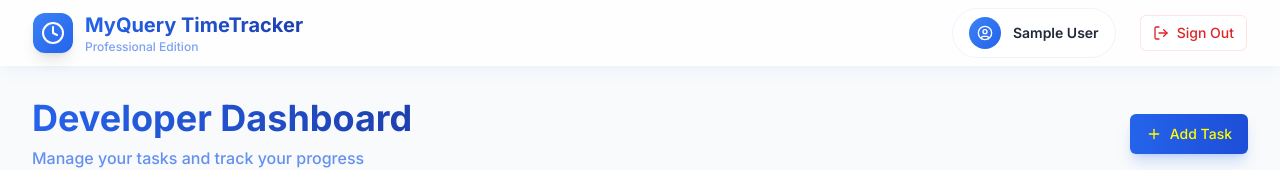
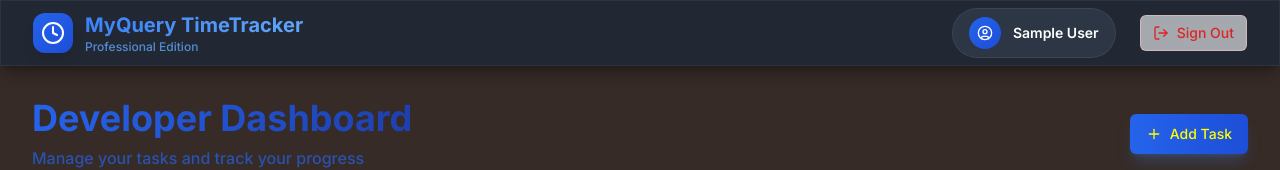
Before and after one commit to ahmedali703/new-timesheet2, a Next.js app: page / in a window 1280 px wide. Shown: the top 170 px of the page. Built offline with nearby package versions, Linux system fonts and the light colour scheme; no server answers; the database is empty; sample sign-in values are in the browser's storage.

Commit message:
update dark mode

```diff
--- a/app/layout.tsx
+++ b/app/layout.tsx
@@ -17,8 +17,8 @@ export default function RootLayout({
   children: React.ReactNode;
 }) {
   return (
-    <html lang="en">
-      <body className={inter.className}>
+    <html lang="en" className="dark">
+      <body className={`${inter.className} dark bg-background text-foreground`}>
         <Providers>
           {children}
           <Toaster />
--- a/app/page.tsx
+++ b/app/page.tsx
@@ -7,9 +7,10 @@ import { Navbar } from '@/components/layout/navbar';
 import { DeveloperDashboard } from '@/components/dashboard/developer-dashboard';
 import { AdminDashboard } from '@/components/dashboard/admin-dashboard';
 import { LoadingSpinner } from '@/components/ui/loading-spinner';
+import type { Session } from 'next-auth';
 
 export default function Home() {
-  const { data: session, status } = useSession();
+  const { data: session, status } = useSession() as { data: Session | null, status: string };
   const router = useRouter();
 
   useEffect(() => {
@@ -27,7 +28,7 @@ export default function Home() {
   }
 
   return (
-    <div className="min-h-screen bg-gray-50">
+    <div className="min-h-screen bg-background">
       <Navbar />
       <main className="max-w-7xl mx-auto py-8 sm:px-6 lg:px-8">
         <div className="animate-fade-in">
--- a/components/dashboard/admin-dashboard.tsx
+++ b/components/dashboard/admin-dashboard.tsx
@@ -200,21 +200,21 @@ export function AdminDashboard() {
                 </div>
               </CardHeader>
               <CardContent>
-                <div className="text-3xl font-bold text-gray-900 mb-1">${stats.totalCost}</div>
-                <p className="text-sm text-blue-600/70 font-medium">Weekly budget</p>
+                <div className="text-3xl font-bold text-white mb-1">${stats.totalCost}</div>
+                <p className="text-sm text-blue-400/80 font-medium">Weekly budget</p>
               </CardContent>
             </Card>
 
             <Card className="card-gradient hover:scale-105 transition-transform duration-200">
               <CardHeader className="flex flex-row items-center justify-between space-y-0 pb-2">
-                <CardTitle className="text-sm font-semibold text-gray-700">Pending Tasks</CardTitle>
-                <div className="p-2 bg-orange-100 rounded-full">
-                  <AlertCircle className="h-5 w-5 text-orange-600" />
+                <CardTitle className="text-sm font-semibold text-gray-200">Pending Tasks</CardTitle>
+                <div className="p-2 bg-orange-900/50 rounded-full">
+                  <AlertCircle className="h-5 w-5 text-orange-300" />
                 </div>
               </CardHeader>
               <CardContent>
-                <div className="text-3xl font-bold text-gray-900 mb-1">{stats.pendingTasks}</div>
-                <p className="text-sm text-blue-600/70 font-medium">Awaiting review</p>
+                <div className="text-3xl font-bold text-white mb-1">{stats.pendingTasks}</div>
+                <p className="text-sm text-blue-400/80 font-medium">Awaiting review</p>
               </CardContent>
             </Card>
           </div>
--- a/components/dashboard/developer-dashboard.tsx
+++ b/components/dashboard/developer-dashboard.tsx
@@ -169,11 +169,11 @@ function DashboardContent() {
   const getStatusColor = (status: string) => {
     switch (status) {
       case 'approved':
-        return 'bg-green-100 text-green-800';
+        return 'bg-green-900/50 text-green-200';
       case 'rejected':
-        return 'bg-red-100 text-red-800';
+        return 'bg-red-900/50 text-red-200';
       default:
-        return 'bg-orange-100 text-orange-800';
+        return 'bg-orange-900/50 text-orange-200';
     }
   };
 
--- a/components/layout/navbar.tsx
+++ b/components/layout/navbar.tsx
@@ -12,31 +12,31 @@ export function Navbar() {
   if (!session) return null;
 
   return (
-    <nav className="glass border-b border-white/20 backdrop-blur-lg bg-white/80 shadow-lg shadow-blue-500/5 sticky top-0 z-50">
+    <nav className="glass border-b border-gray-700/50 backdrop-blur-lg bg-gray-800/80 shadow-lg shadow-black/30 sticky top-0 z-50">
       <div className="max-w-7xl mx-auto px-4 sm:px-6 lg:px-8">
         <div className="flex justify-between h-16">
           <div className="flex items-center">
             <Link href="/" className="flex items-center space-x-3 hover:opacity-80 transition-opacity">
-              <div className="p-2 bg-gradient-to-br from-blue-500 to-blue-600 rounded-xl shadow-lg">
+              <div className="p-2 bg-gradient-to-br from-blue-600 to-blue-700 rounded-xl shadow-lg">
                 <Clock className="h-6 w-6 text-white" />
               </div>
               <div>
-                <span className="text-xl font-bold bg-gradient-to-r from-blue-600 to-blue-800 bg-clip-text text-transparent">
+                <span className="text-xl font-bold bg-gradient-to-r from-blue-500 to-blue-400 bg-clip-text text-transparent">
                   MyQuery TimeTracker
                 </span>
-                <div className="text-xs text-blue-600/60 font-medium">Professional Edition</div>
+                <div className="text-xs text-blue-400/80 font-medium">Professional Edition</div>
               </div>
             </Link>
           </div>
 
           <div className="flex items-center space-x-6">
-            <div className="flex items-center space-x-3 bg-white/60 backdrop-blur-sm rounded-full px-4 py-2 border border-blue-100/50">
-              <div className="flex items-center justify-center w-8 h-8 bg-gradient-to-br from-blue-500 to-blue-600 rounded-full">
+            <div className="flex items-center space-x-3 bg-gray-700/60 backdrop-blur-sm rounded-full px-4 py-2 border border-gray-600/50">
+              <div className="flex items-center justify-center w-8 h-8 bg-gradient-to-br from-blue-600 to-blue-700 rounded-full">
                 <UserCircle className="h-4 w-4 text-white" />
               </div>
               <div className="flex flex-col">
-                <span className="text-sm font-semibold text-gray-800">{session.user?.name}</span>
-                <span className="text-xs bg-gradient-to-r from-blue-600 to-blue-700 bg-clip-text text-transparent font-medium capitalize">
+                <span className="text-sm font-semibold text-white">{session.user?.name}</span>
+                <span className="text-xs bg-gradient-to-r from-blue-400 to-blue-300 bg-clip-text text-transparent font-medium capitalize">
                   {session.user?.role}
                 </span>
               </div>
--- a/package.json
+++ b/package.json
@@ -40,6 +40,7 @@
     "lucide-react": "^0.294.0",
     "next": "13.5.1",
     "next-auth": "^4.24.5",
+    "next-themes": "^0.4.6",
     "node-fetch": "^3.3.2",
     "postcss": "8.4.30",
     "react": "18.2.0",
```
Also changed, not shown: 1 other file (tests, documents, lock files or other folders).
